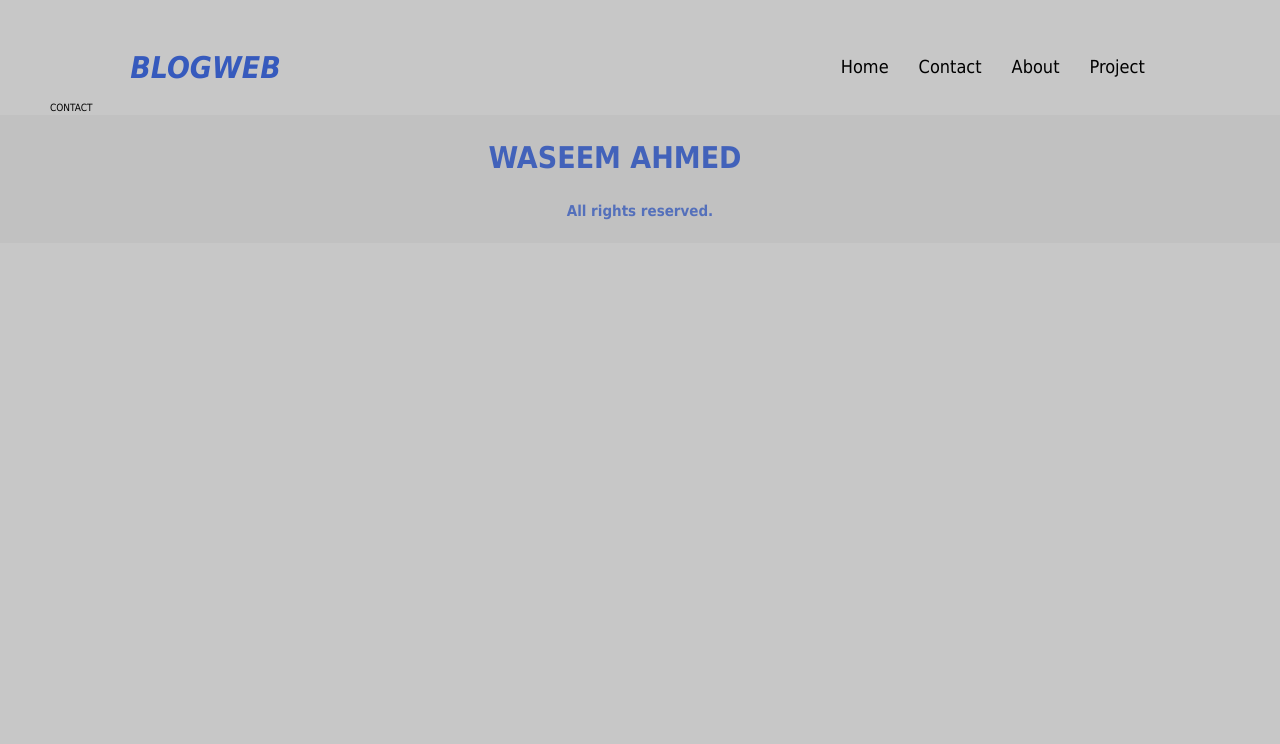
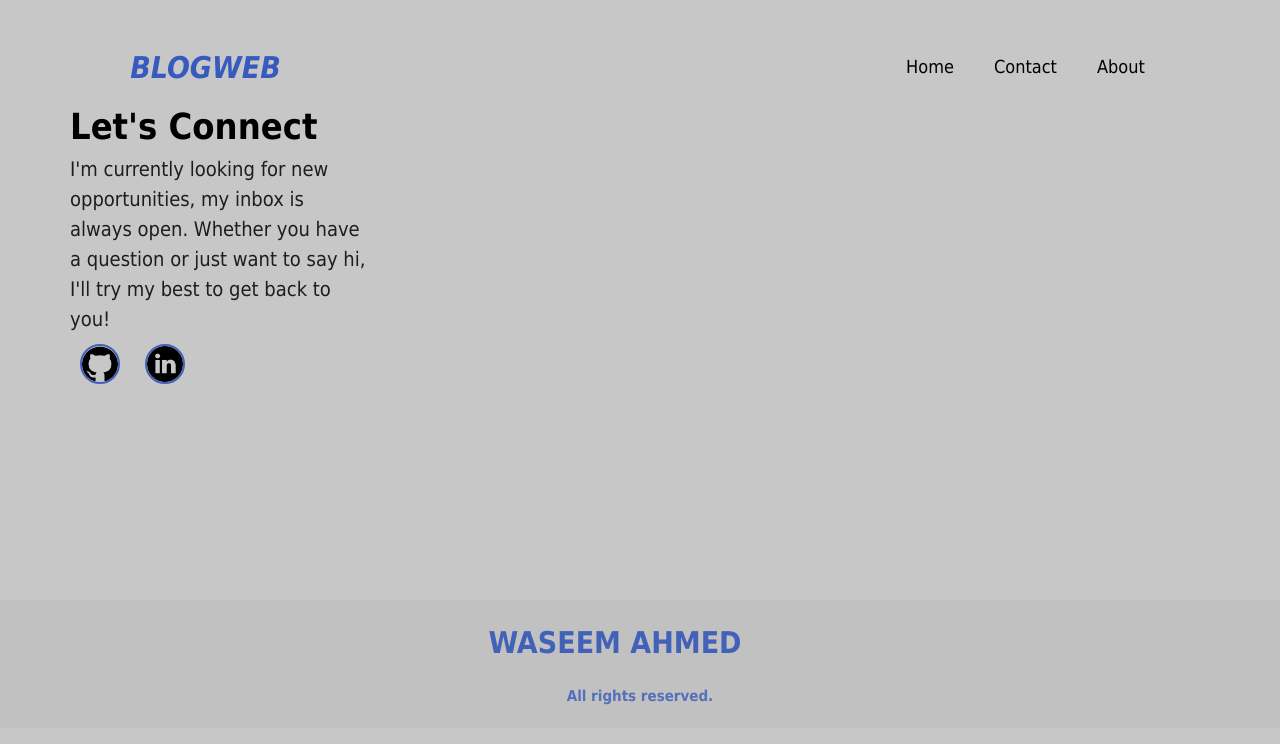
Before and after one commit to Waseem4100/NextJSClass4-5, a Next.js app: page /contact in a window 1280 px wide. Shown: the top 744 px of the page. Built offline with nearby package versions, Linux system fonts and the light colour scheme.

Commit message:
initial commit

```diff
--- a/src/app/contact/page.tsx
+++ b/src/app/contact/page.tsx
@@ -1,3 +1,8 @@
+import Image from "next/image";
+import Link from "next/link";
+import github from "@/public/github.png"
+import linkdine from "@/public/linkdine.png"
+
 
 
 export default function Contact () {
@@ -5,7 +10,31 @@ export default function Contact () {
     return (
         <div className="mt-40 ml-20">
 
-            <h2 className="mt-16">CONTACT</h2>
+       <div className="conectSection">
+
+
+<h5 className="conectHeading">
+Let&apos;s{" "} Connect
+</h5>
+<p className="conectDescription">
+
+  I&apos;m currently looking for new opportunities, my inbox is always
+  open. Whether you have a question or just want to say hi, I&apos;ll
+  try my best to get back to you!
+</p>
+{ <div className="socials flex flex-row gap-2">
+  <Link href="https://github.com/Waseem4100">
+ <Image src={github} alt="github" id="social" />
+  </Link>
+  <Link href="https://www.linkedin.com/in/waseem-ahmed117068/">
+    <Image src={linkdine} alt="linkedin" id="social"/>
+  </Link>
+
+
+</div>  }
+
+</div>
+
 
 
 
--- a/src/app/globals.css
+++ b/src/app/globals.css
@@ -56,10 +56,10 @@ header{
  .header-button{
   display: flex;
   padding: 20px;
-  gap: 30px;
+  gap: 40px;
   font-size: 1.8rem;
   color: #000000;
-  margin-left: 4rem;
+  margin-left: 5rem;
   font-weight: 500;
   transition-duration: 0.3s;
   border-bottom: 3px solid transparent;
@@ -100,6 +100,7 @@ header{
     right: 0;
     width: 70%;
     font-size: 1rem;
+    margin-left: 20px;
 
   }
   .header-button{
@@ -248,7 +249,7 @@ header{
   }
  .blogImage{
 
-    height: 200px;
+    height: 300px;
 
   }
 }
@@ -314,3 +315,47 @@ header{
     font-size: 12px;
   }
 }
+
+
+
+
+/* contact */
+.conectSection{
+  width: 35%;
+  margin-left: 20px;
+  height: 500px;
+}
+.conectHeading{
+  font-size: 36px;
+  font-weight: 600;
+}
+.conectDescription{
+  width: 300px;
+  font-size: 20px;
+  opacity: 85%;
+
+}
+
+#social{
+  display: inline-flex;
+  justify-content: center;
+  align-items: center;
+  width: 4rem;
+  height: 4rem;
+  background-color: transparent;
+  border: 0.2rem solid #4262ba;
+  border-radius: 50%;
+  margin: 1rem 1rem 2rem;
+  transition: 0.3s ease;
+  transition-duration: 0.5s;
+  color: white;
+
+}
+
+#social:hover{
+  color: black;
+  transform: scale(1.3) translateY(-5px);
+  background-color:#4262ba; ;
+  box-shadow: 0 0 25px #4262ba;;
+
+}
--- a/src/app/projects/page.tsx
+++ /dev/null
@@ -1,21 +0,0 @@
-
-
-
-export default function project() {
-
-    return (
-     <div className="mt-40 ml-20">
-
-
-        <div>
-      <h2>project</h2>
-      <p>Lorem ipsum dolor sit amet consectetur, adipisicing elit. Fuga, libero voluptatibus impedit quaerat consequatur delectus eius expedita, vero officia aut sequi doloremque sed reprehenderit officiis, inventore reiciendis ullam saepe facere.</p><br />
-        <p>Lorem ipsum dolor sit amet consectetur, adipisicing elit. Fuga, libero voluptatibus impedit quaerat consequatur delectus eius expedita, vero officia aut sequi doloremque sed reprehenderit officiis, inventore reiciendis ullam saepe facere.</p><br />
-        <p>Lorem ipsum dolor sit amet consectetur, adipisicing elit. Fuga, libero voluptatibus impedit quaerat consequatur delectus eius expedita, vero officia aut sequi doloremque sed reprehenderit officiis, inventore reiciendis ullam saepe facere.</p>
-      </div>
-
-
-     </div>
-
-
-    )}
--- a/src/component/header.tsx
+++ b/src/component/header.tsx
@@ -28,7 +28,7 @@ export default function Header (){
       <Link href={`/`}> <li className="header-btn">Home</li></Link>
       <Link href={`/contact`}> <li className="header-btn">Contact</li></Link>
       <Link href={`/about`}> <li className="header-btn">About</li></Link>
-      <Link href={`/projects`}> <li className="header-btn">Project</li></Link>
+
         </ul>
 
         </header>
```
Also changed, not shown: src/public/github.png (added), src/public/linkdine.png (added).
